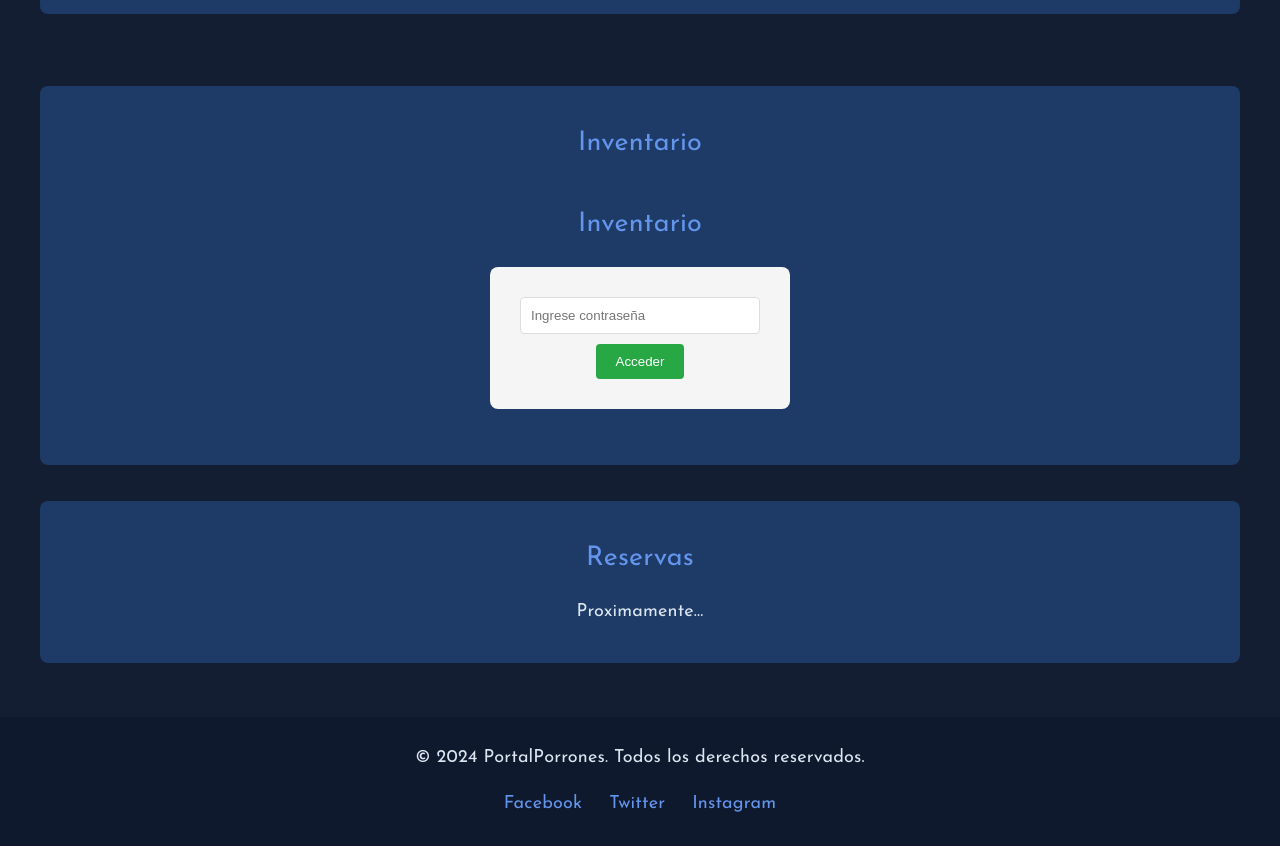
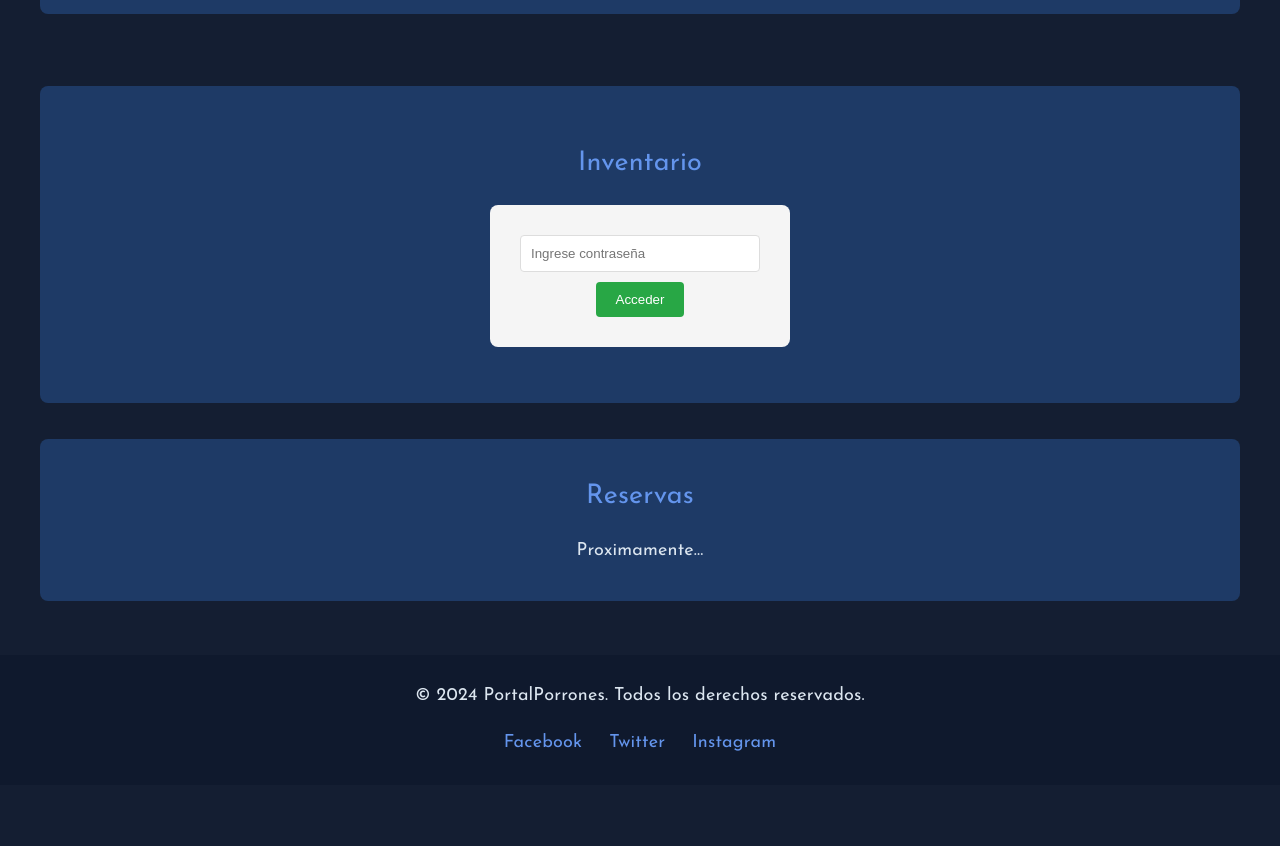
Before and after one commit to acusanty16-svg/TrabajoPorrones, a React (Vite) app in the folder PortalPorrones/: page / in a window 1280 px wide. Shown: the part 1000-1846 px from the top of the page. After the commit the page ends 1785 px from the top, so only its background shows below. Built offline with nearby package versions, Linux system fonts and the light colour scheme.

Commit message:
actualizacion de inventario

```diff
--- a/PortalPorrones/src/Body/Body.jsx
+++ b/PortalPorrones/src/Body/Body.jsx
@@ -83,7 +83,6 @@ function Body() {
           </button>
         </div>
         <div className="inventario" id="inventario">
-          <h2>Inventario</h2>
           <Inventario />
         </div>
 
```
